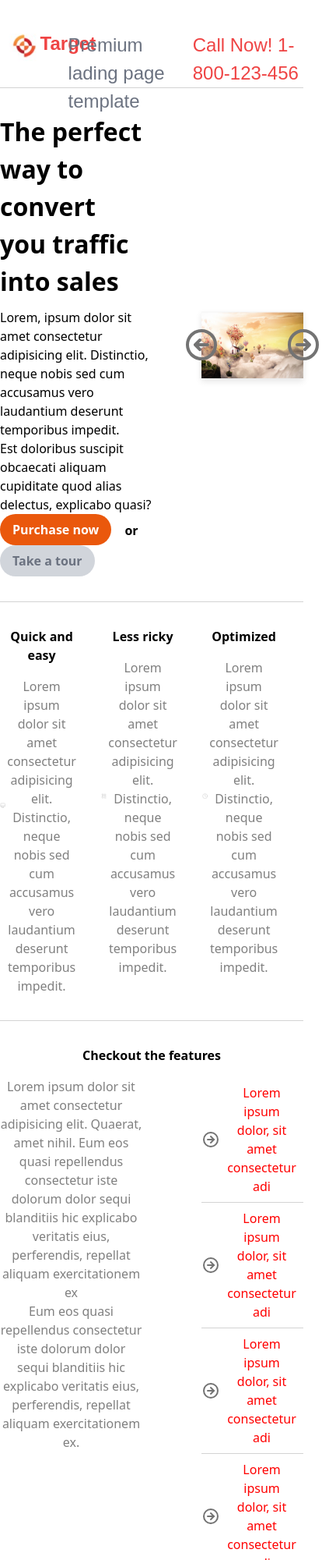
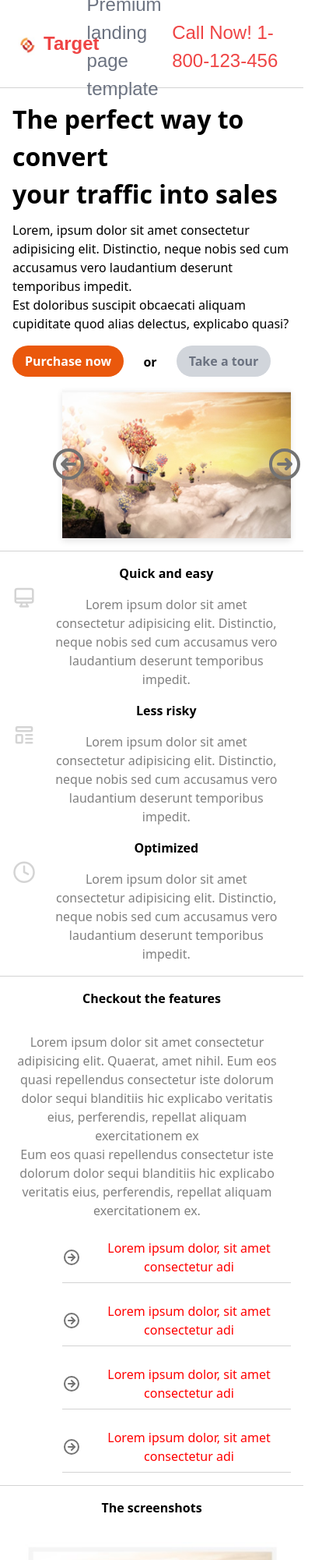
Before and after one commit to Tuyen572004/Landing-layout, a plain HTML site: page index.html in a window 390 px wide. Shown: the top 2000 px of the page at 78% size, 414 px wide, since content can reach past the window. Drawn offline with nearby package versions, Linux system fonts and the light colour scheme.

Commit message:
responsive

```diff
--- a/Layout.css
+++ b/Layout.css
@@ -78,6 +78,17 @@ body>* {
     /* Adjust to overlap half of the button */
 }
 
+/* Media queries for responsiveness */
+@media (max-width: 480px) {
+    .arrow-left {
+        left: -1rem;
+    }
+
+    .arrow-right {
+        right: -1rem;
+    }
+}
+
 .characteristic-container>* div {
     image {
         width: auto;
@@ -91,9 +102,7 @@ body>* {
     h3 {
         font-weight: bold;
         margin-bottom: 1rem;
-    }
-
-    ;
+    };
 
     p {
         color: gray;
@@ -246,6 +255,9 @@ footer>*{
 /* responsive for mobile */
 @media (min-width: 480px) {
     body {
+        grid-template-columns: 1fr; /* Make each element take up one column */
+        display:flex;
+        flex-direction: column;
         width: 100%;
     }
 
@@ -259,7 +271,7 @@ footer>*{
 /* responsive for pc */
 @media (min-width: 1024px) {
     body {
-        width: 1024px;
+        width: 1100px;
         margin: 0;
     }
 
--- a/index.html
+++ b/index.html
@@ -11,26 +11,26 @@
 
 <body>
     <header>
-        <nav class="bg-white border-gray-500 nav-bar col-span-12">
-            <div class="nav-bar-title justify-between">
+        <nav class="bg-white border-gray-500 nav-bar items-center justify-between md:grid-cols-1 p-4">
+            <div class="nav-bar-title flex items-center w-full sm:w-auto">
                 <a href="#" class="flex items-center">
-                    <img src="./Images/logo.jpg" class="nav-bar-logo" alt="Target Logo" />
+                    <img src="./Images/logo.jpg" class="nav-bar-logo h-8 w-8 mr-2" alt="Target Logo" />
                     <span class="self-center font-semibold whitespace-nowrap text-red-500">Target</span>
                 </a>
-                <div class="text-gray-500 nav-bar-subtitle">Premium lading page template</div>
+                <div class="text-gray-500 nav-bar-subtitle">Premium landing page template</div>
             </div>
             <div class="text-red-500 nav-bar-callnow">
                 Call Now! 1-800-123-456
             </div>
         </nav>
     </header>
-    <section class="grid grid-cols-2">
+    <section class="grid md:grid-cols-2 gap-4 p-4">
         <div class="introduction">
-            <h1 class="title">The perfect way to convert<br>you traffic into sales</h1>
+            <h1 class="title">The perfect way to convert<br>your traffic into sales</h1>
             <p class="max-w-2xl">Lorem, ipsum dolor sit amet consectetur adipisicing elit. Distinctio, neque nobis sed
                 cum accusamus vero laudantium deserunt temporibus impedit.</p>
             <p>Est doloribus suscipit obcaecati aliquam cupiditate quod alias delectus, explicabo quasi?</p>
-            <div class="flex flex-wrap">
+            <div class="flex flex-wrap gap-2 mt-4">
                 <button class="bg-orange-600 text-white font-semibold py-2 px-4 rounded-full hover:bg-orange-700">
                     Purchase now
                 </button>
@@ -40,7 +40,7 @@
                 </button>
             </div>
         </div>
-        <div class="image-container">
+        <div class="image-container items-center gap-4">
             <button class="arrow-left arrow">
                 <svg class="h-12 w-12 text-neutral-500" fill="none" viewBox="0 0 24 24" stroke="currentColor">
                     <path stroke-linecap="round" stroke-linejoin="round" stroke-width="2"
@@ -48,7 +48,7 @@
                 </svg>
             </button>
             <img src="./Images/avatar.jpg" alt="Avatar">
-            <button class="arrow arrow-right">
+            <button class="arrow-right arrow">
                 <svg class="h-12 w-12 text-neutral-500" fill="none" viewBox="0 0 24 24" stroke="currentColor">
                     <path stroke-linecap="round" stroke-linejoin="round" stroke-width="2"
                         d="M13 9l3 3m0 0l-3 3m3-3H8m13 0a9 9 0 11-18 0 9 9 0 0118 0z" />
@@ -56,11 +56,9 @@
             </button>
         </div>
     </section>
-    <section class="grid grid-cols-3 characteristic-container">
-        <flex class="col-span-1">
-            <div class="flex flex-row">
-
-                <svg class="text-neutral-300 svg-icon" viewBox="0 0 30 70" fill="none" stroke="currentColor">
+    <section class="grid grid-cols-1 sm:grid-cols-2 md:grid-cols-3 gap-4 p-4 characteristic-container">
+        <div class="col-span-1 flex flex-row items-start">
+            <svg class="text-neutral-300 svg-icon h-36 w-36 mr-4" viewBox="0 0 30 70" fill="none" stroke="currentColor">
                 <path stroke-linecap="round" stroke-linejoin="round" stroke-width="2"
                     d="M9.75 17L9 20l-1 1h8l-1-1-.75-3M3 13h18M5 17h14a2 2 0 002-2V5a2 2 0 00-2-2H5a2 2 0 00-2 2v10a2 2 0 002 2z" />
             </svg>
@@ -70,12 +68,9 @@
                     accusamus vero laudantium deserunt temporibus impedit.</p>
             </div>
         </div>
-        </flex>
-        <flex class="col-span-1">
-            <div class="flex flex-row">
-
-                <svg class="text-neutral-300 svg-icon " viewBox="0 0 30 70" stroke-width="2" stroke="currentColor" fill="none"
-                    stroke-linecap="round" stroke-linejoin="round">
+        <div class="col-span-1 flex flex-row items-start">
+            <svg class="text-neutral-300 svg-icon h-36 w-36 mr-4" viewBox="0 0 30 70" stroke-width="2"
+                stroke="currentColor" fill="none" stroke-linecap="round" stroke-linejoin="round">
                 <path stroke="none" d="M0 0h24v24H0z" />
                 <rect x="4" y="4" width="16" height="4" rx="1" />
                 <rect x="4" y="12" width="6" height="8" rx="1" />
@@ -83,34 +78,29 @@
                 <line x1="14" y1="16" x2="20" y2="16" />
                 <line x1="14" y1="20" x2="20" y2="20" />
             </svg>
-
             <div class="h3-p">
-                    <h3>Less ricky</h3>
+                <h3>Less risky</h3>
                 <p>Lorem ipsum dolor sit amet consectetur adipisicing elit. Distinctio, neque nobis sed cum
                     accusamus vero laudantium deserunt temporibus impedit.</p>
             </div>
         </div>
-        </flex>
-        <flex class="col-span-1">
-            <div class="flex flex-row">
-
-                <svg class="text-neutral-300 svg-icon" viewBox="0 0 30 70" fill="none" stroke="currentColor" stroke-width="2"
-                    stroke-linecap="round" stroke-linejoin="round">
+        <div class="col-span-1 flex flex-row items-start">
+            <svg class="text-neutral-300 svg-icon h-36 w-36 mr-4" viewBox="0 0 30 70" fill="none" stroke="currentColor"
+                stroke-width="2" stroke-linecap="round" stroke-linejoin="round">
                 <circle cx="12" cy="12" r="10" />
                 <polyline points="12 6 12 12 16 14" />
             </svg>
-
             <div class="h3-p">
                 <h3>Optimized</h3>
                 <p>Lorem ipsum dolor sit amet consectetur adipisicing elit. Distinctio, neque nobis sed cum
                     accusamus vero laudantium deserunt temporibus impedit.</p>
             </div>
         </div>
-        </flex>
     </section>
-
-    <section class="grid grid-cols-2 h3-p">
-        <h3 class="col-span-2">Checkout the features</h3>
+    <section class="grid grid-cols-1 sm:grid-cols-2 gap-4 p-4 h3-p">
+        <h3 class="col-span-1 sm:col-span-2">
+            Checkout the features
+        </h3>
         <div class="mr-3">
             <p>Lorem ipsum dolor sit amet consectetur adipisicing elit. Quaerat, amet nihil. Eum eos quasi repellendus
                 consectetur iste dolorum dolor sequi blanditiis hic explicabo veritatis eius, perferendis, repellat
@@ -118,9 +108,8 @@
             <p>Eum eos quasi repellendus consectetur iste dolorum dolor sequi blanditiis hic explicabo veritatis eius,
                 perferendis, repellat aliquam exercitationem ex.</p>
         </div>
-        <div class="feature-container ">
-
-            <div class="flex flex-row">
+        <div class="feature-container flex flex-col gap-4">
+            <div class="flex flex-row items-center">
                 <button>
                     <svg class="h-6 w-6 text-neutral-500" viewBox="0 0 24 24" stroke-width="2" stroke="currentColor"
                         fill="none" stroke-linecap="round" stroke-linejoin="round">
@@ -131,10 +120,9 @@
                         <line x1="16" y1="12" x2="12" y2="8" />
                     </svg>
                 </button>
-                <p>Lorem ipsum dolor, sit amet consectetur adi</p>
+                <p class="ml-2">Lorem ipsum dolor, sit amet consectetur adi</p>
             </div>
-
-            <div class="flex flex-row">
+            <div class="flex flex-row items-center">
                 <button>
                     <svg class="h-6 w-6 text-neutral-500" viewBox="0 0 24 24" stroke-width="2" stroke="currentColor"
                         fill="none" stroke-linecap="round" stroke-linejoin="round">
@@ -145,10 +133,9 @@
                         <line x1="16" y1="12" x2="12" y2="8" />
                     </svg>
                 </button>
-                <p>Lorem ipsum dolor, sit amet consectetur adi</p>
+                <p class="ml-2">Lorem ipsum dolor, sit amet consectetur adi</p>
             </div>
-
-            <div class="flex flex-row">
+            <div class="flex flex-row items-center">
                 <button>
                     <svg class="h-6 w-6 text-neutral-500" viewBox="0 0 24 24" stroke-width="2" stroke="currentColor"
                         fill="none" stroke-linecap="round" stroke-linejoin="round">
@@ -159,10 +146,9 @@
                         <line x1="16" y1="12" x2="12" y2="8" />
                     </svg>
                 </button>
-                <p>Lorem ipsum dolor, sit amet consectetur adi</p>
+                <p class="ml-2">Lorem ipsum dolor, sit amet consectetur adi</p>
             </div>
-
-            <div class="flex flex-row">
+            <div class="flex flex-row items-center">
                 <button>
                     <svg class="h-6 w-6 text-neutral-500" viewBox="0 0 24 24" stroke-width="2" stroke="currentColor"
                         fill="none" stroke-linecap="round" stroke-linejoin="round">
@@ -173,27 +159,27 @@
                         <line x1="16" y1="12" x2="12" y2="8" />
                     </svg>
                 </button>
-                <p>Lorem ipsum dolor, sit amet consectetur adi</p>
+                <p class="ml-2">Lorem ipsum dolor, sit amet consectetur adi</p>
             </div>
-
         </div>
     </section>
 
-    <section class="grid grid-cols-4 h3-p">
-        <h3 class="col-span-4">
+
+    <section class="grid grid-cols-1 sm:grid-cols-2 md:grid-cols-4 gap-4 p-4 h3-p">
+        <h3 class="col-span-1 sm:col-span-2 md:col-span-4">
             The screenshots
         </h3>
         <div class="screenshot">
-            <image src="./Images/screenshot1.jpg" alt="Screenshot 1" />
+            <img src="./Images/screenshot1.jpg" alt="Screenshot 1" class="w-full h-auto">
         </div>
         <div class="screenshot">
-            <image src="./Images/screenshot2.jpg" alt="Screenshot 2" />
+            <img src="./Images/screenshot2.jpg" alt="Screenshot 2" class="w-full h-auto">
         </div>
         <div class="screenshot">
-            <image src="./Images/screenshot3.jpg" alt="Screenshot 3" />
+            <img src="./Images/screenshot3.jpg" alt="Screenshot 3" class="w-full h-auto">
         </div>
         <div class="screenshot">
-            <image src="./Images/screenshot4.jpg" alt="Screenshot 4" />
+            <img src="./Images/screenshot4.jpg" alt="Screenshot 4" class="w-full h-auto">
         </div>
     </section>
 
```
Also changed, not shown: 1 other file. Lines whose indentation alone changed are shown as unchanged.
